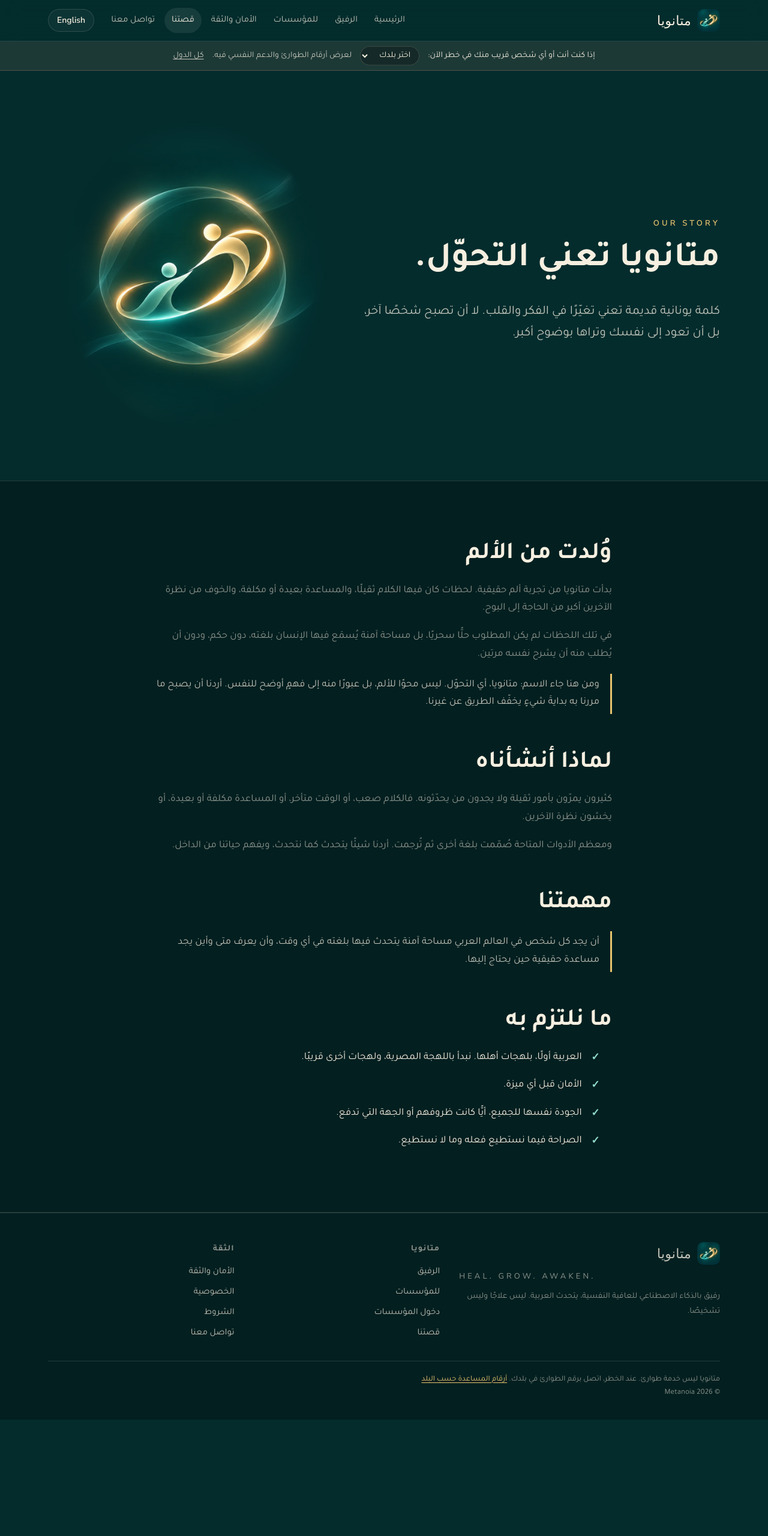
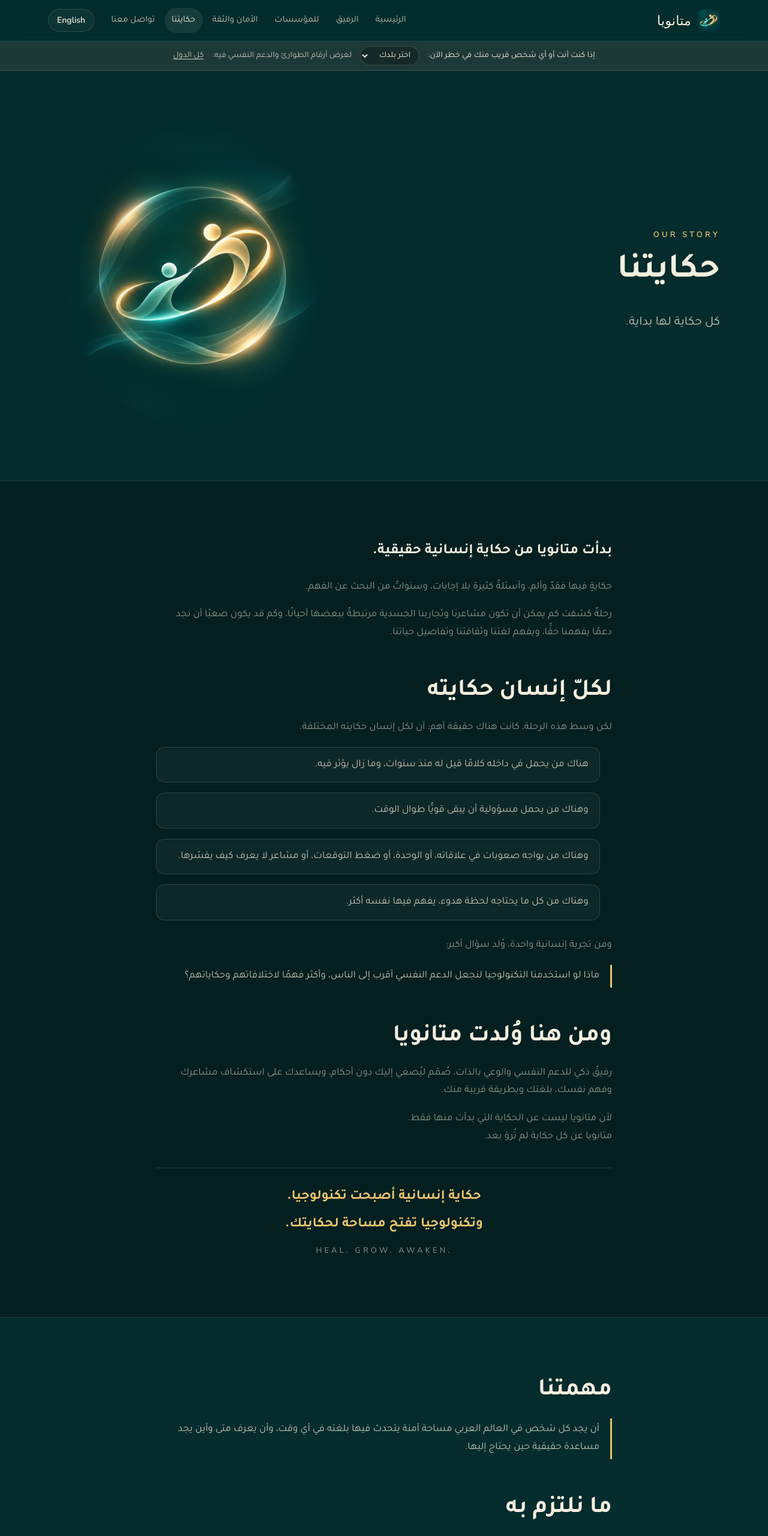
Before and after one commit to hayamabdallatif664/metanoia-website, a plain HTML site: page story.html in a window 1280 px wide. Shown: the top 2560 px of the page at 60% size. Before the commit the page ends 2366 px from the top, so only its background shows below. Drawn offline with Linux system fonts and the light colour scheme.

Commit message:
Our Story: the approved brand story in standard Arabic and English, with the signature lines
Co-Authored-By: Claude Opus 5.5 <noreply@anthropic.com>

```diff
--- a/assets/site.css
+++ b/assets/site.css
@@ -183,3 +183,12 @@ details.all-lines summary{cursor:pointer;font-weight:700}
 
 /* Very narrow screens (under 360px): keep the header on one line. */
 @media (max-width:360px){.head-row{gap:8px}.lang-btn{padding:0 10px}.brand{gap:6px}.brand img{width:32px;height:32px}.brand b{font-size:18px}}
+
+/* Our Story */
+.story > p:first-child{font-size:clamp(20px,2.4vw,24px);font-weight:700;color:var(--cream)}
+.story-list{list-style:none;padding:0;margin:0 0 1.2em;display:grid;gap:10px}
+.story-list li{padding:14px 18px;border-radius:14px;background:var(--card);border:1px solid var(--line);color:var(--cream-dim)}
+.signature{margin-top:36px;padding-top:28px;border-top:1px solid var(--line);text-align:center}
+.signature p{margin:0 0 6px;font-size:clamp(19px,2.2vw,23px);color:var(--gold);font-weight:700}
+[lang=en] .signature p{font-family:var(--f-display);font-weight:400}
+.signature .tagline{margin-top:14px;font-size:13px;color:var(--cream-faint);font-weight:400}
--- a/assets/site.js
+++ b/assets/site.js
@@ -25,7 +25,7 @@
     ['companion', 'companion.html', 'الرفيق', 'The Companion'],
     ['institutions', 'institutions.html', 'للمؤسسات', 'For Institutions'],
     ['safety', 'safety.html', 'الأمان والثقة', 'Safety & Trust'],
-    ['story', 'story.html', 'قصتنا', 'Our Story'],
+    ['story', 'story.html', 'حكايتنا', 'Our Story'],
     ['contact', 'contact.html', 'تواصل معنا', 'Contact']
   ];
   function bi(ar, en) { return '<span class="ar">' + ar + '</span><span class="en">' + en + '</span>'; }
@@ -58,7 +58,7 @@
         '<li><a href="' + base + 'companion.html">' + bi('الرفيق', 'The Companion') + '</a></li>' +
         '<li><a href="' + base + 'institutions.html">' + bi('للمؤسسات', 'For Institutions') + '</a></li>' +
         '<li><a href="' + base + 'institutions.html#login">' + bi('دخول المؤسسات', 'Institution login') + '</a></li>' +
-        '<li><a href="' + base + 'story.html">' + bi('قصتنا', 'Our Story') + '</a></li></ul></div>' +
+        '<li><a href="' + base + 'story.html">' + bi('حكايتنا', 'Our Story') + '</a></li></ul></div>' +
       '<div><h4>' + bi('الثقة', 'Trust') + '</h4><ul>' +
         '<li><a href="' + base + 'safety.html">' + bi('الأمان والثقة', 'Safety & Trust') + '</a></li>' +
         '<li><a href="' + base + 'legal.html#privacy">' + bi('الخصوصية', 'Privacy') + '</a></li>' +
--- a/story.html
+++ b/story.html
@@ -3,15 +3,15 @@
 <head>
 <meta charset="utf-8">
 <meta name="viewport" content="width=device-width,initial-scale=1">
-<title>قصتنا · متانويا</title>
-<meta name="title-ar" content="قصتنا · متانويا">
+<title>حكايتنا · متانويا</title>
+<meta name="title-ar" content="حكايتنا · متانويا">
 <meta name="title-en" content="Our Story · Metanoia">
-<meta name="description" content="قصة متانويا ومهمتها: مساحة آمنة يتحدث فيها كل شخص في العالم العربي بلغته.">
+<meta name="description" content="حكاية متانويا: من حكاية إنسانية حقيقية إلى رفيق ذكي للدعم النفسي والوعي بالذات، يُصغي إليك بلغتك. حكاية إنسانية أصبحت تكنولوجيا.">
 <link rel="canonical" href="https://withmetanoia.app/story.html">
 <meta property="og:type" content="website">
 <meta property="og:site_name" content="متانويا Metanoia">
-<meta property="og:title" content="قصتنا · متانويا">
-<meta property="og:description" content="قصة متانويا ومهمتها: مساحة آمنة يتحدث فيها كل شخص في العالم العربي بلغته.">
+<meta property="og:title" content="حكايتنا · متانويا">
+<meta property="og:description" content="حكاية متانويا: من حكاية إنسانية حقيقية إلى رفيق ذكي للدعم النفسي والوعي بالذات، يُصغي إليك بلغتك. حكاية إنسانية أصبحت تكنولوجيا.">
 <meta property="og:url" content="https://withmetanoia.app/story.html">
 <meta property="og:image" content="https://withmetanoia.app/assets/img/og-image.jpg">
 <meta property="og:locale" content="ar_AR">
@@ -24,11 +24,11 @@
 <link rel="preconnect" href="https://fonts.googleapis.com"><link rel="preconnect" href="https://fonts.gstatic.com" crossorigin>
 <link rel="stylesheet" href="https://fonts.googleapis.com/css2?family=Fraunces:opsz@9..144&family=Nunito+Sans:wght@400;600;700&family=Tajawal:wght@400;500;700&display=swap">
 <link rel="preload" as="image" href="assets/img/welcome-art.webp">
-<link rel="stylesheet" href="assets/site.css?v=20261119b">
+<link rel="stylesheet" href="assets/site.css?v=20261119c">
 <script>try{var l=new URLSearchParams(location.search).get('lang')||localStorage.getItem('metanoia-site-lang');if(l==='en'){document.documentElement.lang='en';document.documentElement.dir='ltr'}}catch(e){}</script>
-<script src="assets/config.js?v=20261119b" defer></script>
-<script src="assets/helplines.js?v=20261119b" defer></script>
-<script src="assets/site.js?v=20261119b" defer></script>
+<script src="assets/config.js?v=20261119c" defer></script>
+<script src="assets/helplines.js?v=20261119c" defer></script>
+<script src="assets/site.js?v=20261119c" defer></script>
 </head>
 <body data-page="story">
 <main id="main">
@@ -37,25 +37,46 @@
   <div class="wrap hero-grid">
     <div>
       <p class="eyebrow">Our Story</p>
-      <h1><span class="ar">متانويا تعني التحوّل.</span><span class="en">Metanoia means a turning.</span></h1>
-      <p class="lead"><span class="ar">كلمة يونانية قديمة تعني تغيّرًا في الفكر والقلب. لا أن تصبح شخصًا آخر، بل أن تعود إلى نفسك وتراها بوضوح أكبر.</span><span class="en">An old Greek word for a change of mind and heart. Not becoming someone else, but coming back to yourself and seeing more clearly.</span></p>
+      <h1><span class="ar">حكايتنا</span><span class="en">Our Story</span></h1>
+      <p class="lead"><span class="ar">كل حكاية لها بداية.</span><span class="en">Every story has a beginning.</span></p>
     </div>
     <div class="hero-art" role="img" aria-label="Metanoia"></div>
   </div>
 </section>
 
 <section class="band">
+  <div class="wrap prose story">
+    <p><span class="ar">بدأت متانويا من حكاية إنسانية حقيقية.</span><span class="en">Metanoia began with a real human story.</span></p>
+    <p class="muted"><span class="ar">حكايةٍ فيها فقدٌ وألم، وأسئلةٌ كثيرة بلا إجابات، وسنواتٌ من البحث عن الفهم.</span><span class="en">A story of loss and pain, of many questions without answers, and of years spent searching for understanding.</span></p>
+    <p class="muted"><span class="ar">رحلةٌ كشفت كم يمكن أن تكون مشاعرنا وتجاربنا الجسدية مرتبطةً ببعضها أحيانًا، وكم قد يكون صعبًا أن نجد دعمًا يفهمنا حقًّا، ويفهم لغتنا وثقافتنا وتفاصيل حياتنا.</span><span class="en">A journey that showed how closely our emotions and our physical experiences can sometimes be linked, and how hard it can be to find support that truly understands us: our language, our culture and the details of our lives.</span></p>
+
+    <h2><span class="ar">لكلّ إنسان حكايته</span><span class="en">Everyone has their own story</span></h2>
+    <p class="muted"><span class="ar">لكن وسط هذه الرحلة، كانت هناك حقيقة أهم: أن لكل إنسان حكايته المختلفة.</span><span class="en">But in the middle of that journey, there was a more important truth: every person has their own story.</span></p>
+    <ul class="story-list">
+      <li><span class="ar">هناك من يحمل في داخله كلامًا قيل له منذ سنوات، وما زال يؤثر فيه.</span><span class="en">Some carry words that were said to them years ago, and that still weigh on them.</span></li>
+      <li><span class="ar">وهناك من يحمل مسؤولية أن يبقى قويًّا طوال الوقت.</span><span class="en">Some carry the duty of staying strong all the time.</span></li>
+      <li><span class="ar">وهناك من يواجه صعوبات في علاقاته، أو الوحدة، أو ضغط التوقعات، أو مشاعر لا يعرف كيف يفسّرها.</span><span class="en">Some face difficulties in their relationships, loneliness, the pressure of expectations, or feelings they cannot explain.</span></li>
+      <li><span class="ar">وهناك من كل ما يحتاجه لحظة هدوء، يفهم فيها نفسه أكثر.</span><span class="en">And some just need a quiet moment to understand themselves better.</span></li>
+    </ul>
+
+    <p class="muted"><span class="ar">ومن تجربة إنسانية واحدة، وُلد سؤال أكبر:</span><span class="en">From one human experience, a bigger question was born:</span></p>
+    <p class="callout"><span class="ar">ماذا لو استخدمنا التكنولوجيا لنجعل الدعم النفسي أقرب إلى الناس، وأكثر فهمًا لاختلافاتهم وحكاياتهم؟</span><span class="en">What if we used technology to bring emotional support closer to people, and to understand their differences and their stories better?</span></p>
+
+    <h2><span class="ar">ومن هنا وُلدت متانويا</span><span class="en">That is how Metanoia was born</span></h2>
+    <p class="muted"><span class="ar">رفيقٌ ذكي للدعم النفسي والوعي بالذات، صُمّم ليُصغي إليك دون أحكام، ويساعدك على استكشاف مشاعرك وفهم نفسك، بلغتك وبطريقة قريبة منك.</span><span class="en">An AI companion for emotional support and self-awareness, designed to listen to you without judgement and to help you explore your feelings and understand yourself, in your language and in a way that feels close to you.</span></p>
+    <p class="muted"><span class="ar">لأن متانويا ليست عن الحكاية التي بدأت منها فقط.</span><span class="en">Because Metanoia is not only about the story it began with.</span><br><span class="ar">متانويا عن كل حكاية لم تُروَ بعد.</span><span class="en">Metanoia is about every story still waiting to be told.</span></p>
+
+    <div class="signature">
+      <p><span class="ar">حكاية إنسانية أصبحت تكنولوجيا.</span><span class="en">A human story that became a technology.</span></p>
+      <p><span class="ar">وتكنولوجيا تفتح مساحة لحكايتك.</span><span class="en">A technology that makes room for your story.</span></p>
+      <p class="tagline">HEAL. GROW. AWAKEN.</p>
+    </div>
+  </div>
+</section>
+
+<section>
   <div class="wrap prose">
-    <h2 style="margin-top:0"><span class="ar">وُلدت من الألم</span><span class="en">Born after pain</span></h2>
-    <p class="muted"><span class="ar">بدأت متانويا من تجربة ألم حقيقية. لحظات كان فيها الكلام ثقيلًا، والمساعدة بعيدة أو مكلفة، والخوف من نظرة الآخرين أكبر من الحاجة إلى البوح.</span><span class="en">Metanoia began after real pain. Moments when words felt heavy, help was far away or too costly, and the fear of how others would see us was bigger than the need to speak.</span></p>
-    <p class="muted"><span class="ar">في تلك اللحظات لم يكن المطلوب حلًّا سحريًا، بل مساحة آمنة يُسمَع فيها الإنسان بلغته، دون حكم، ودون أن يُطلب منه أن يشرح نفسه مرتين.</span><span class="en">What was needed then was not a miracle, but a safe space to be heard in your own language, without judgement, without having to explain yourself twice.</span></p>
-    <p class="callout"><span class="ar">ومن هنا جاء الاسم: متانويا، أي التحوّل. ليس محوًا للألم، بل عبورًا منه إلى فهمٍ أوضح للنفس. أردنا أن يصبح ما مررنا به بدايةَ شيءٍ يخفّف الطريق عن غيرنا.</span><span class="en">That is where the name comes from: metanoia, a turning. Not erasing the pain, but crossing through it to a clearer understanding of yourself. We wanted what we went through to become something that makes the road lighter for others.</span></p>
-
-    <h2><span class="ar">لماذا أنشأناه</span><span class="en">Why we made it</span></h2>
-    <p class="muted"><span class="ar">كثيرون يمرّون بأمور ثقيلة ولا يجدون من يحدّثونه. فالكلام صعب، أو الوقت متأخر، أو المساعدة مكلفة أو بعيدة، أو يخشون نظرة الآخرين.</span><span class="en">Many people carry heavy things and have no one to tell. Talking is hard, or it is late at night, or help is expensive or far away, or they fear how others will look at them.</span></p>
-    <p class="muted"><span class="ar">ومعظم الأدوات المتاحة صُمّمت بلغة أخرى ثم تُرجمت. أردنا شيئًا يتحدث كما نتحدث، ويفهم حياتنا من الداخل.</span><span class="en">And most existing tools were made in another language, then translated. We wanted something that talks the way we talk, and understands our lives from the inside.</span></p>
-
-    <h2><span class="ar">مهمتنا</span><span class="en">Our mission</span></h2>
+    <h2 style="margin-top:0"><span class="ar">مهمتنا</span><span class="en">Our mission</span></h2>
     <p class="callout"><span class="ar">أن يجد كل شخص في العالم العربي مساحة آمنة يتحدث فيها بلغته في أي وقت، وأن يعرف متى وأين يجد مساعدة حقيقية حين يحتاج إليها.</span><span class="en">That anyone in the Arab world can find a safe space to talk in their own language, at any hour, and know when and where to find real help when they need it.</span></p>
 
     <h2><span class="ar">ما نلتزم به</span><span class="en">What we hold to</span></h2>
```
Also changed, not shown: 404.html (+4 -4 lines), companion.html (+4 -4 lines), contact.html (+4 -4 lines), index.html (+4 -4 lines), institutions.html (+4 -4 lines), legal.html (+4 -4 lines), portal/index.html (+6 -6 lines), safety.html (+4 -4 lines).
